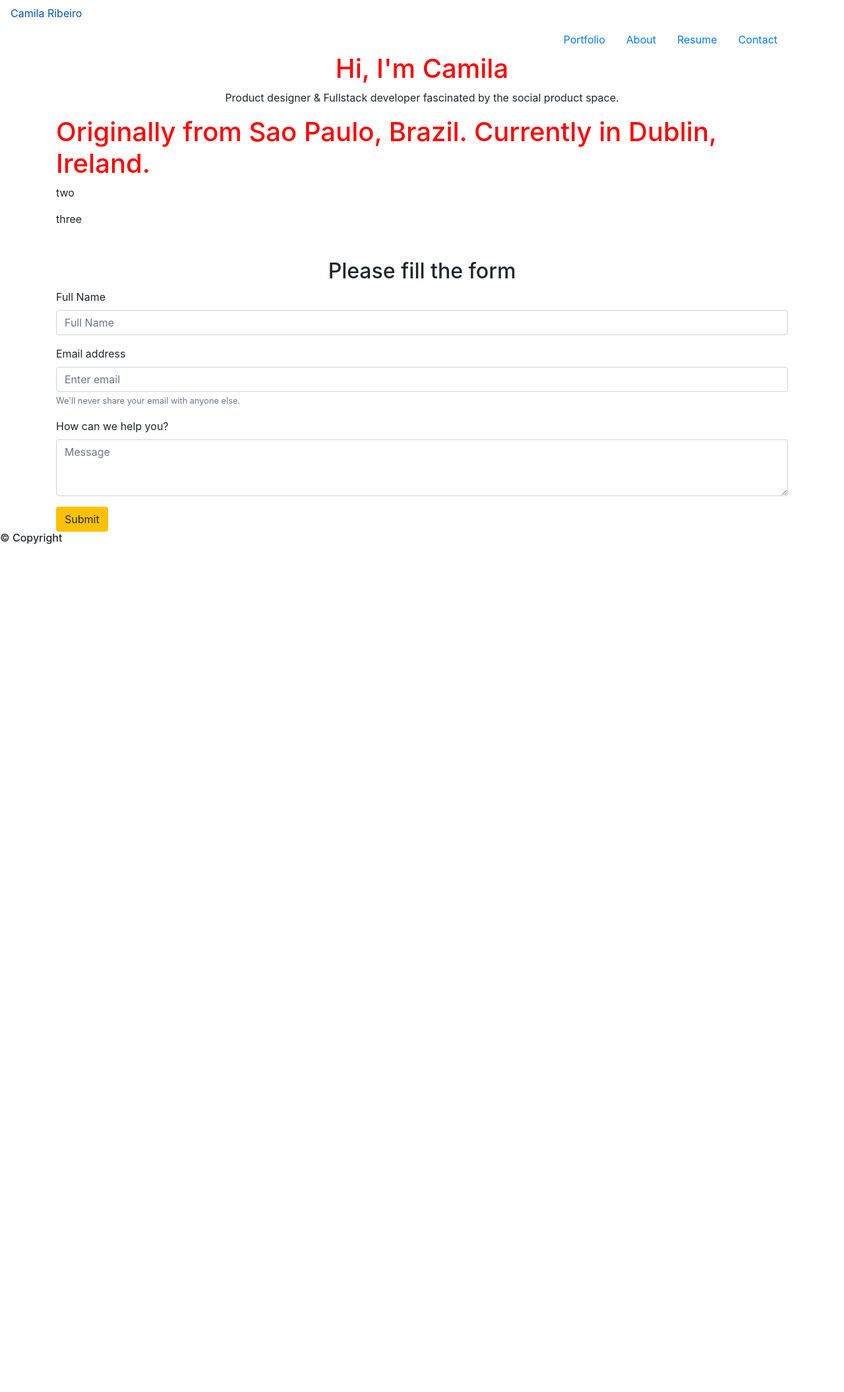
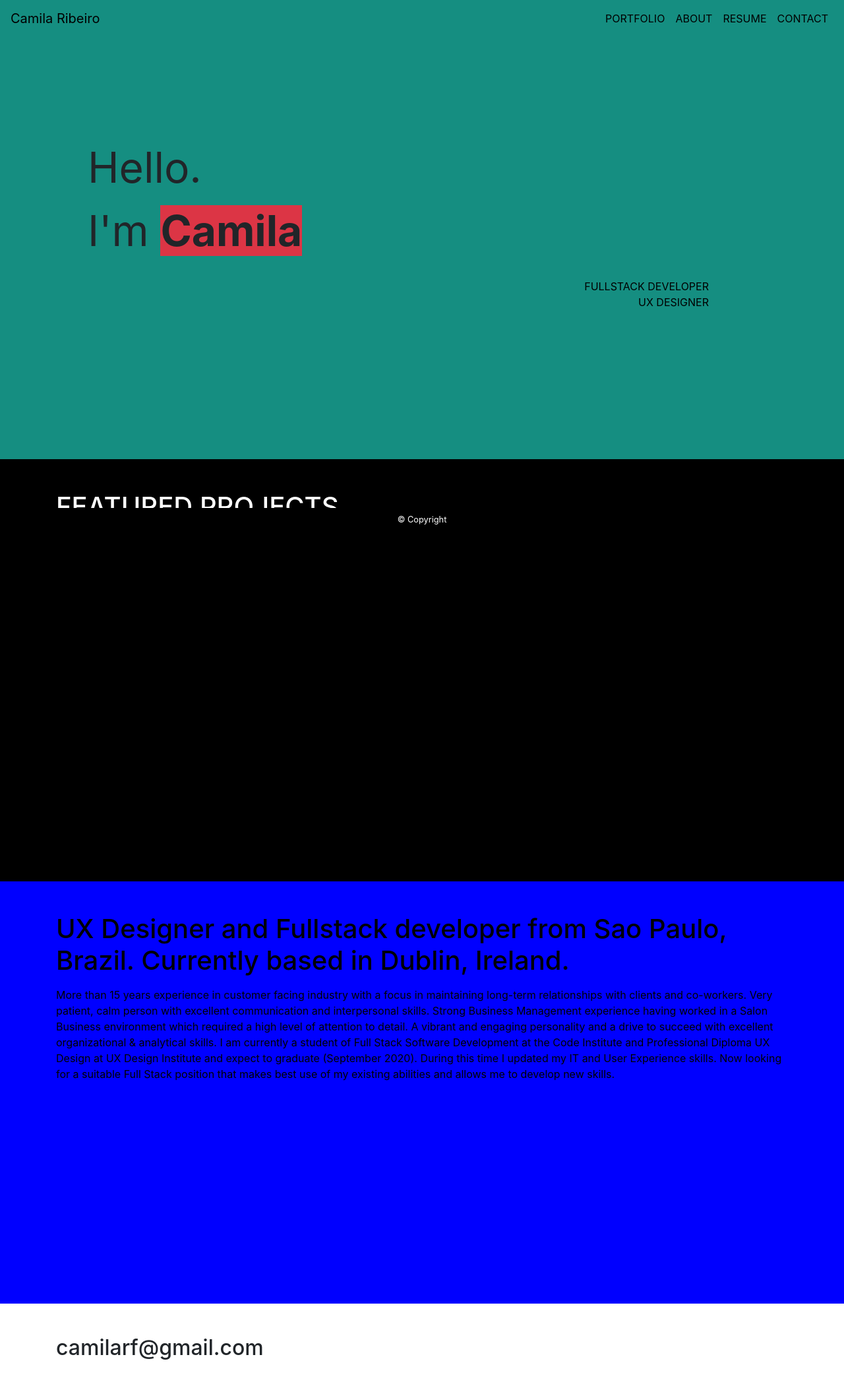
Before and after one commit to Camila-Ribeiro/MyPortfolio, a Flask app: page / in a window 1280 px wide. Shown: the whole page at 66% size. Before the commit the page ends 825 px from the top, so only its background shows below. Run offline with Flask 2, Linux system fonts and the light colour scheme; some libraries are stand-ins or nearby versions.

Commit message:
refactored nav and sections, added css styles

```diff
--- a/static/css/style.css
+++ b/static/css/style.css
@@ -1,3 +1,62 @@
-h1 {
-    color: red;
+p {
+    color: black;
 }
+
+/* ------------------------------------------ navigation and footer*/
+nav {
+    background-color: #158E81;
+}
+
+nav a {
+    color: black;
+}
+
+/* .menu {
+    text-align: right;
+    z-index: 1000;
+    width: 100%;
+    position: fixed;
+    top: 0;
+    height: 65px;
+} */
+
+footer {
+    background-color: black;
+    position: relative;
+    width: 100%;
+    text-align: center;
+    clear: both;
+    height: 30px;
+    color: white;
+}
+
+/* ------------------------------------------ Hello Section*/
+.hello-section {
+    background-color: #158E81;
+    height: 80vh;
+}
+
+.wrapper {
+    padding-top: 150px;
+}
+
+.mr-120 {
+    margin-right: 120px;
+}
+
+.text-size {
+    font-size: 4rem;
+}
+
+/* ------------------------------------------ Portifolio Section*/
+.portfolio-section {
+    background-color: black;
+    height: 80vh;
+    color: white;
+}
+
+.about-section {
+    background-color: blue;
+    height: 80vh;
+    color: black;
+}
--- a/templates/base.html
+++ b/templates/base.html
@@ -14,37 +14,37 @@
     </head>
     <body>
         <header>
-
-            <div>
-                <nav class="nav" data-topbar role="navigation" data-options="sticky_on: large">
-                    <a class="smooth nav-link" href="{{ index }}">Camila Ribeiro</a>
-                    <button class="navbar-toggler" type="button" data-toggle="collapse" data-target="#navbarNav" aria-controls="navbarNav" aria-expanded="false" aria-label="Toggle navigation">
+            <nav class="navbar navbar-expand-lg">
+                <a class="smooth navbar-brand" href="{{ index }}">Camila Ribeiro</a>
+                <button class="navbar-toggler" type="button" data-toggle="collapse" data-target="#navbarNavAltMarkup" aria-controls="navbarNavAltMarkup" aria-expanded="false" aria-label="Toggle navigation">
+                    <span class="navbar-toggler-icon"></span>
                 </button>
-                  <div class="container">
-                    <ul class="nav justify-content-end">
+                <div class="collapse navbar-collapse justify-content-end">
+                <ul class="navbar-nav">
                     <li class="nav-item">
-                            <a class="smooth nav-link" href="{{ portfolio }}">Portfolio</a>
+                        <a class="smooth nav-link text-uppercase" href="{{ portfolio }}">Portfolio</a>
                     </li>
                     <li class="nav-item">
-                            <a class="smooth nav-link" href="{{ about }}">About</a>
+                        <a class="smooth nav-link text-uppercase" href="{{ about }}">About</a>
                     </li>
                     <li class="nav-item">
-                            <a class="smooth nav-link" href="{{ resume }}">Resume</a>
+                        <a class="smooth nav-link text-uppercase" href="{{ resume }}">Resume</a>
                     </li>
                     <li class="nav-item">
-                            <a class="smooth nav-link" href="{{ contact }}">Contact</a>
+                        <a class="smooth nav-link text-uppercase" href="{{ contact }}">Contact</a>
                     </li>
                 </ul>
                 </div>
             </nav>
-              </div>
         </header>
 
        {% block content %}
        {% endblock %}
 
-        <footer>
-            <h6>&copy; Copyright</h6>
+        <footer class="fixed-bottom">
+            <div>
+                <p class="text-white m-2 small">&copy; Copyright</p>
+            </div>
         </footer>
 
         <!-- Optional JavaScript -->
--- a/templates/index.html
+++ b/templates/index.html
@@ -1,38 +1,39 @@
 {% extends 'base.html' %}
 {% block content %}
 
-<section id="index" class="smooth">
+<section id="index" class="smooth hello-section">
     <div>
-        <div class="container">
-            <div>
-                <h1 class="text-center">Hi, I'm Camila</h1>
-                <p class="text-center">Product designer & Fullstack developer fascinated by the social product space.</p>
-            </div>
-        </div>
+      <div class="container wrapper">
+          <div class="ml-5">
+            <div class="text-left text-size">Hello.</div>
+            <div class="text-left text-size">I'm <span class="text-size font-weight-bold bg-danger">Camila</span></div>
+          </div>
+          <div class="mr-120 mt-4">
+            <p class="text-right mb-0">FULLSTACK DEVELOPER</p>
+            <p class="text-right">UX DESIGNER </p>
+          </div>
+      </div>
     </div>
 </section>
 
-<section id="portfolio" class="smooth">
+<section id="portfolio" class="smooth portfolio-section">
     <div class="container">
-        <h1 class="text-left">Originally from Sao Paulo, Brazil.
-            Currently in Dublin, Ireland.</h1>
+        <h1 class="text-left pt-5">FEATURED PROJECTS</h1>
     </div>
 </section>
-<section id="about" class="smooth">
+<section id="about" class="smooth about-section">
     <div class="container">
-        <p>two</p>
+        <h1 class="pt-5">UX Designer and Fullstack developer from Sao Paulo, Brazil.
+          Currently based in Dublin, Ireland.</h1>
+         <p class="mt-3">More than 15 years experience in customer facing industry with a focus in maintaining long-term relationships with clients and co-workers. Very patient, calm person with excellent communication and interpersonal skills. Strong Business Management experience having worked in a Salon Business environment which required a high level of attention to detail.
+          A vibrant and engaging personality and a drive to succeed with excellent organizational & analytical skills. I am currently a student of Full Stack Software Development at the Code Institute and Professional Diploma UX Design at UX Design Institute and expect to graduate (September 2020). During this time I updated my IT and User Experience skills. Now looking for a suitable Full Stack position that makes best use of my existing abilities and allows me to develop new skills. </p>
     </div>
 </section>
-<section id="resume" class="smooth">
+<section id="contact" class="smooth mb-5">
     <div class="container">
-        <p>three</p>
+        <h2 class="text-left pt-5">camilarf@gmail.com</h2>
     </div>
-</section>
-<section id="contact" class="smooth">
-    <div class="container mt-5">
-        <h2 class="text-center">Please fill the form</h2>
-    </div>
-    <form id="#" class="container" onsubmit="return sendMail(this);" autocomplete="off" >
+    <!-- <form id="#" class="container" onsubmit="return sendMail(this);" autocomplete="off" >
       <div class="form-group">
         <label for="fullname">Full Name</label>
         <input type="text" class="form-control" id="fullname" placeholder="Full Name" required>
@@ -64,6 +65,6 @@
           </div>
       </div>
       <button type="submit" class="btn btn-warning">Submit</button>
-    </form>
+    </form> -->
 </section>
 {% endblock %}
```
Lines whose indentation alone changed are shown as unchanged.
